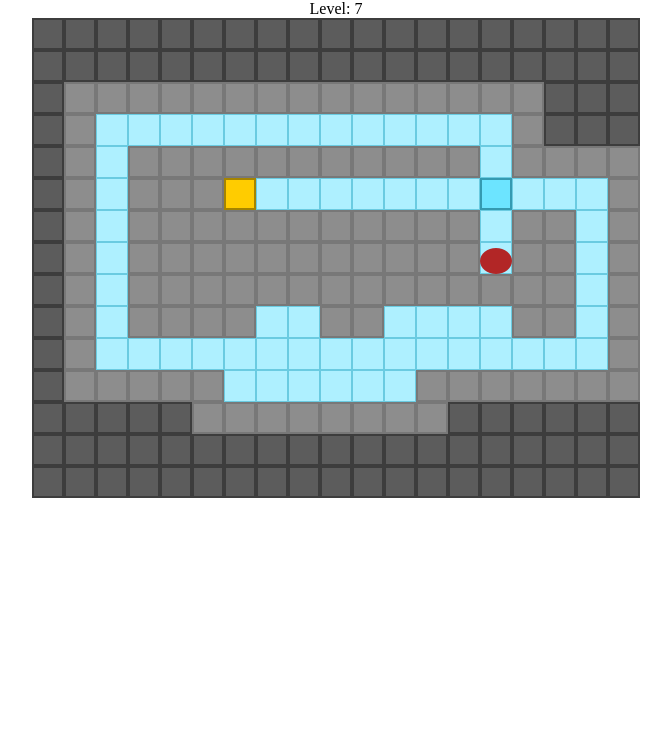
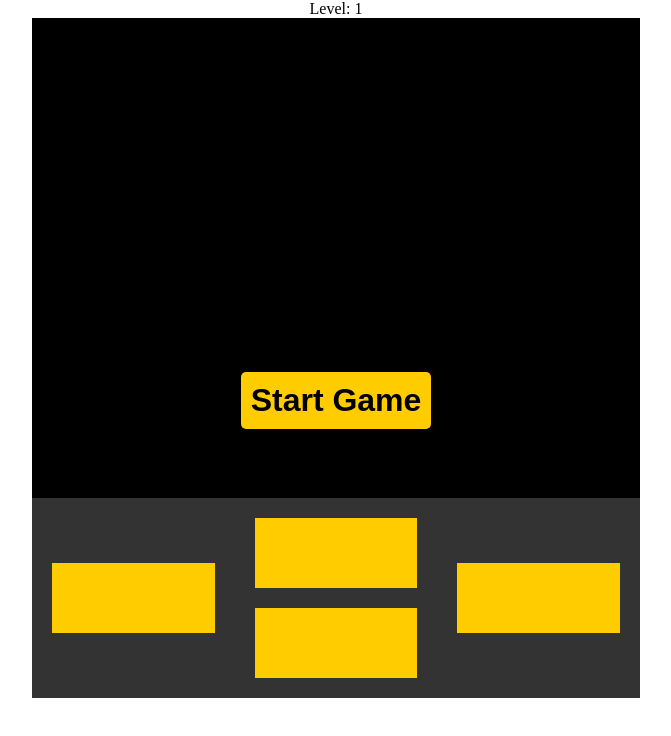
Before and after one commit to ymsimei/Thin-Ice, a plain HTML site: page index.html in a window 1280 px wide. Shown: the whole page, without its empty margins (304-975 px from the left). Drawn offline with Linux system fonts and the light colour scheme.

Commit message:
added controls

```diff
--- a/app.js
+++ b/app.js
@@ -9,7 +9,4 @@ canvas.width = 19 * gridSize
 levelLabel = document.getElementById("levelLabel")
 
 //Setup Game Variables
-level = 7
-points = 0
-
-startGame()
+level = 1
--- a/functions.js
+++ b/functions.js
@@ -2,8 +2,8 @@ function startGame() {
   //Remove Start Button
   document.querySelector("h1").parentNode.removeChild(document.querySelector("h1"))
 
-  //Add Keyboard Input
-  document.addEventListener("keydown", handleInput)
+  //Add Inputs
+  document.addEventListener("keydown", handleKeyboardInput)
 
   //Add Sprites
   loadLevel()
@@ -42,7 +42,25 @@ function loadLevel() {
   levelLabel.innerHTML = "Level: " + level
 }
 
-function handleInput() {
+function handleKeyboardInput(key) {
+  if (!event.keyCode) {
+    switch(key) {
+      case "left":
+        event.keyCode = 37
+        break
+      case "up":
+        event.keyCode = 38
+        break
+      case "right":
+        event.keyCode = 39
+        break
+      case "down":
+        event.keyCode = 40
+        break
+      default:
+        return
+    }
+  }
   playerX = levelGrid["player"][0][0]
   playerY = levelGrid["player"][0][1]
   spaces = []
--- a/index.html
+++ b/index.html
@@ -5,6 +5,18 @@
   <p id="levelLabel">Level: 1</p>
   <canvas></canvas>
   <h1 onclick="startGame()">Start Game</h1>
+  <div class="controls">
+    <div>
+      <div onclick="handleKeyboardInput('left')" class="left"></div>
+    </div>
+    <div>
+      <div onclick="handleKeyboardInput('up')" class="up"></div>
+      <div onclick="handleKeyboardInput('down')" class="down"></div>
+    </div>
+    <div>
+      <div onclick="handleKeyboardInput('right')" class="right"></div>
+    </div>
+  </div>
   <script src="assets.js"></script>
   <script src="functions.js"></script>
   <script src="app.js"></script>
--- a/main.css
+++ b/main.css
@@ -1,6 +1,7 @@
 * {
   margin: 0;
   padding: 0;
+  box-sizing: border-box;
 }
 
 body {
@@ -26,3 +27,23 @@ h1:hover {
 canvas {
   background-color: black;
 }
+
+.controls {
+  display: grid;
+  grid-template-columns: 1fr 1fr 1fr;
+  grid-column-gap: 40px;
+  background-color: #333;
+  width: 608px;
+  padding: 0px 20px;
+}
+
+.left, .up, .down, .right {
+  background-color: #fc0;
+  width: 100%;
+  height: 70px;
+  margin: 20px 0px;
+}
+
+.left, .right {
+  margin-top: 65px;
+}
```
